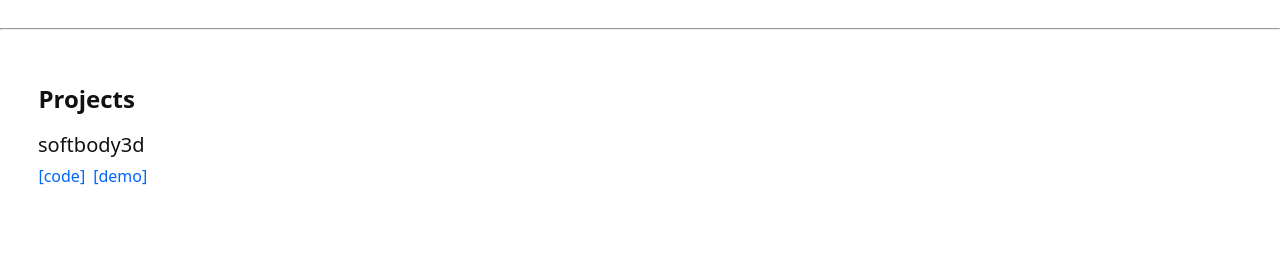
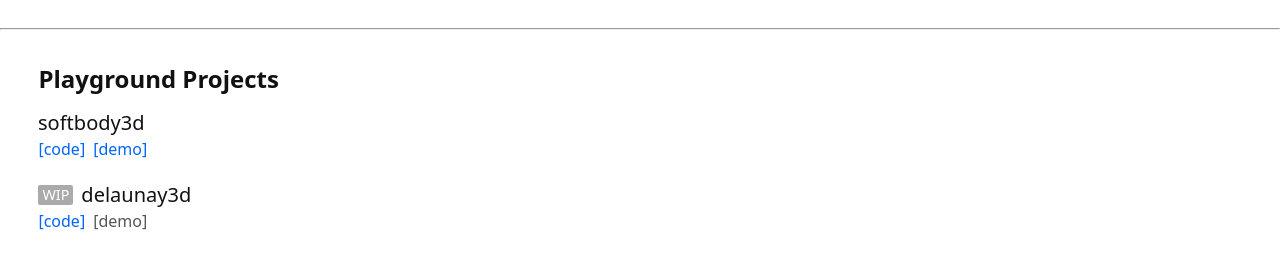
Before and after one commit to tasksat/tasksat.github.io, a website built with Vite: page index.html in a window 1280 px wide. Shown: the part 92-360 px from the top of the page. Built offline with nearby package versions, Linux system fonts and the light colour scheme.

Commit message:
update project list

```diff
--- a/index.html
+++ b/index.html
@@ -15,11 +15,13 @@
     <hr />
     <main>
       <section class="projects">
-        <h2>Projects</h2>
+        <h2>Playground Projects</h2>
         <div class="project-heading">
-          <h3 class="project-title rubbery-text" data-rubbery-text>
-            softbody3d
-          </h3>
+          <div class="project-title-row">
+            <h3 class="project-title rubbery-text" data-rubbery-text>
+              softbody3d
+            </h3>
+          </div>
 
           <div class="project-links">
             <a class="project-link" href="https://github.com/tasksat/softbody3d"
@@ -28,6 +30,20 @@
             <a class="project-link" href="/softbody3d/">[demo]</a>
           </div>
         </div>
+
+        <div class="project-heading">
+          <div class="project-title-row">
+            <span class="project-status">WIP</span>
+            <h3 class="project-title">delaunay3d</h3>
+          </div>
+
+          <div class="project-links">
+            <a class="project-link" href="https://github.com/tasksat/delaunay3d"
+              >[code]</a
+            >
+            <span class="project-link project-link-disabled">[demo]</span>
+          </div>
+        </div>
       </section>
     </main>
     <script type="module" src="/src/main.ts"></script>
--- a/src/style.css
+++ b/src/style.css
@@ -58,6 +58,10 @@ a {
   text-decoration: none;
 }
 
+.projects h2 {
+  margin: 0 0 18px;
+}
+
 .big-plain {
   color: inherit;
   margin: 0;
@@ -67,6 +71,16 @@ a {
 
 .project-heading {
   display: block;
+}
+
+.project-heading + .project-heading {
+  margin-top: 28px;
+}
+
+.project-title-row {
+  display: flex;
+  align-items: center;
+  gap: 8px;
 }
 
 .project-title {
@@ -96,7 +110,22 @@ a {
   line-height: 1;
 }
 
-.project-link:hover {
+.project-status {
+  display: inline-flex;
+  align-items: center;
+  padding: 2px 4px;
+  border-radius: 2px;
+  color: #fff;
+  background: #aaa;
+  font-size: 0.9rem;
+  line-height: 1.1;
+}
+
+.project-link-disabled {
+  color: #555;
+}
+
+.project-link[href]:hover {
   text-decoration: underline;
 }
 
```
